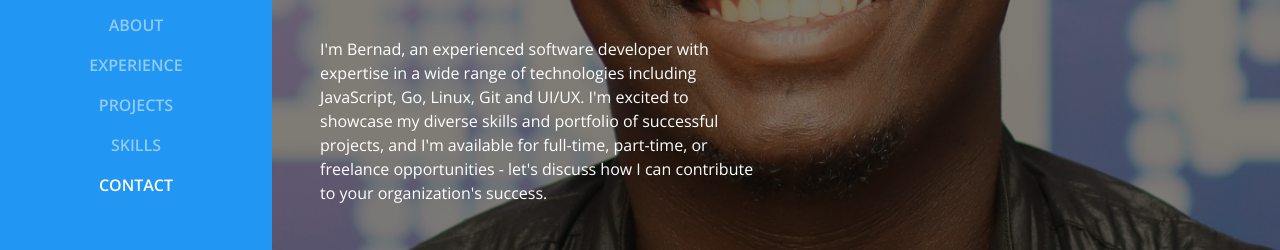
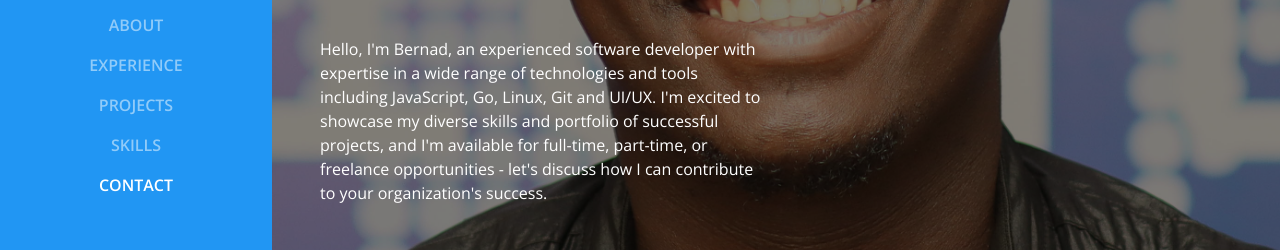
Before and after one commit to bernotieno/portfolio, a plain HTML site: page index.html in a window 1280 px wide. Shown: the part 369-619 px from the top of the page. Drawn offline with nearby package versions, Linux system fonts and the light colour scheme; a web font is replaced by a local one.

Commit message:
chore: add the greeting part to the about descript to be more welcoming

```diff
--- a/index.html
+++ b/index.html
@@ -70,7 +70,7 @@
               </h1>
               <div class="subheading mb-5">Full Stack Developer
               </div>
-              <p class="mb-5" style="max-width: 445px;" >I'm Bernad, an experienced software developer with expertise in a wide range of technologies including JavaScript, Go, Linux, Git and UI/UX. I'm excited to showcase my diverse skills and portfolio of successful projects, and I'm available for full-time, part-time, or freelance opportunities - let's discuss how I can contribute to your organization's success.</p>
+              <p class="mb-5" style="max-width: 445px;" >Hello, I'm Bernad, an experienced software developer with expertise in a wide range of technologies and tools including JavaScript, Go, Linux, Git and UI/UX. I'm excited to showcase my diverse skills and portfolio of successful projects, and I'm available for full-time, part-time, or freelance opportunities - let's discuss how I can contribute to your organization's success.</p>
               <ul class="list-inline list-social-icons mb-0">
                   <li class="list-inline-item">
                   </li>
```
